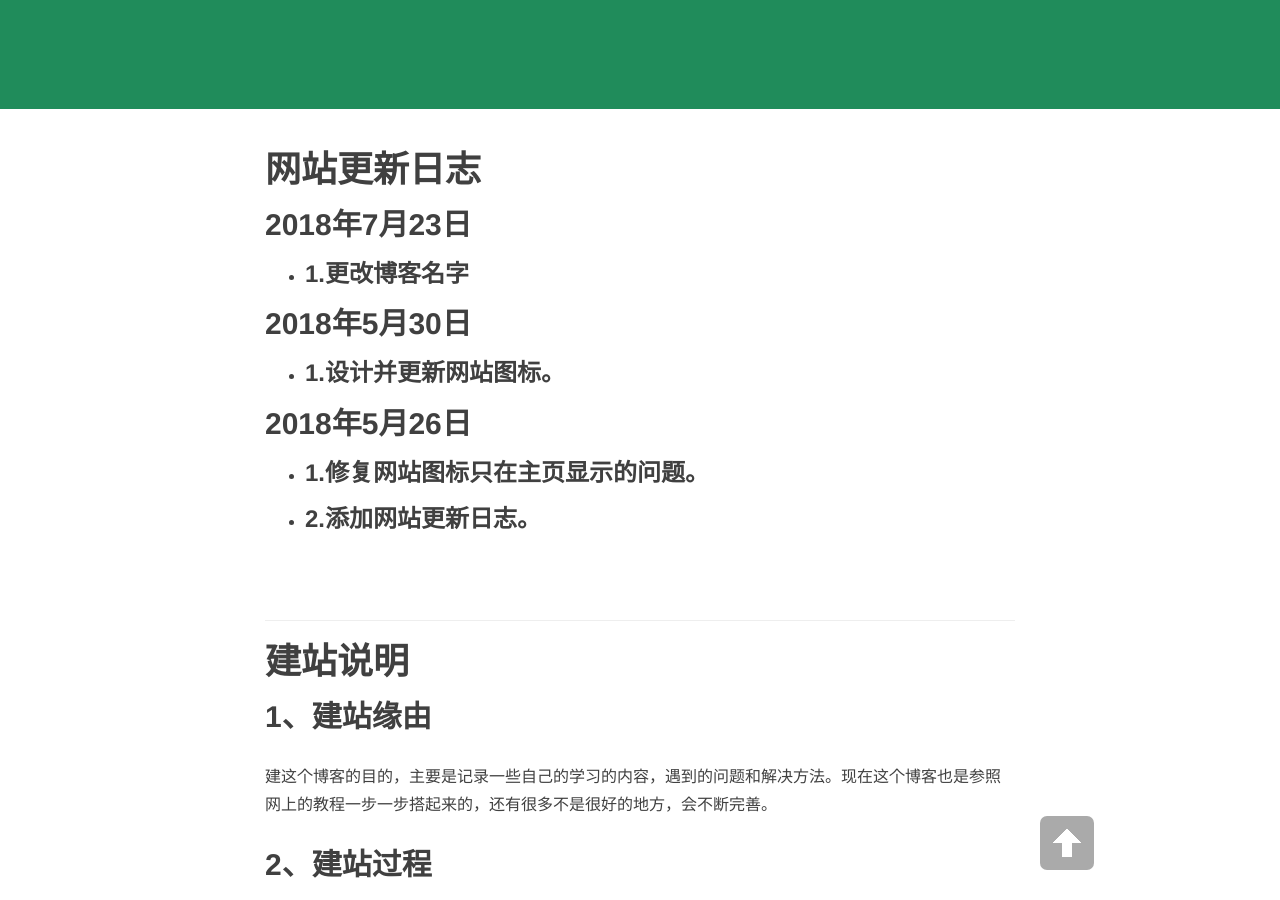
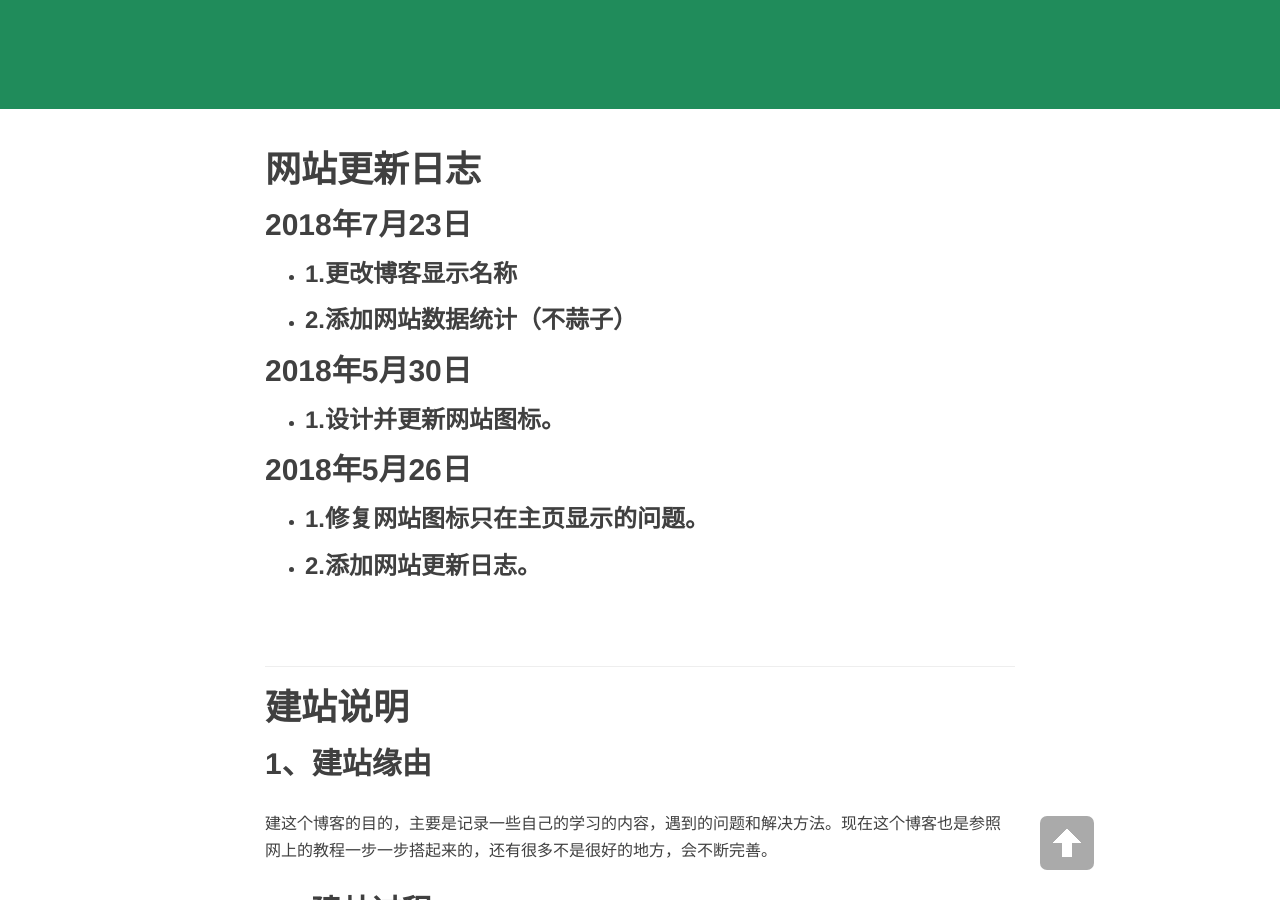
Before and after one commit to EvanLi/EvanLi.github.io, a Jekyll site: the page built from about.md, in a window 1280 px wide and 900 px high, scrolled down 319 px. Built offline with Jekyll 4.4.1, drawn with Linux system fonts in a browser that asks for light colours; nearby versions of some CDN libraries; comment, search, counter and statistics services are not loaded.

Commit message:
[Add function]Add website statistics.

```diff
--- a/_config.yml
+++ b/_config.yml
@@ -5,7 +5,7 @@
 tagline: "cn"
 description: "这是我的博客"  # 一句话描述你的博客
 baseurl: ""
-url: ""  # 此处填写你的博客地址
+url: "https://evanli.github.io/"  # 此处填写你的博客地址
 
 # Sidebar settings
 sidebar: true                           # 是否开启侧边栏.
--- a/_includes/footer.html
+++ b/_includes/footer.html
@@ -26,7 +26,7 @@
 
                     {% if site.github_username %}
                     <li>
-                        <a href="https://github.com/{{ site.github_username }}">
+                        <a href="https://github.com/{{ site.github_username }}" target="_blank">
                             <span class="fa-stack fa-lg">
                                 <i class="fa fa-circle fa-stack-2x"></i>
                                 <i class="fa fa-github fa-stack-1x fa-inverse"></i>
@@ -85,7 +85,15 @@
                     -->
 
                 </ul>
+
                 <p class="copyright text-muted">
+                    <span id="busuanzi_container_site_pv" style='display:none'>本站总访问量<span id="busuanzi_value_site_pv"></span>次
+                    </span>
+                    <span id="busuanzi_container_site_uv" style='display:none'>您是本站第<span id="busuanzi_value_site_uv"></span>位访客
+                    </span>
+                </p>
+
+                <p class="copyright text-muted" style="margin: 0;">
                 &copy; {{ site.time | date: '%Y' }} {{ site.owner.name }} ❖ Powered by Jekyll.
                 </p>
             </div>
--- a/_layouts/default.html
+++ b/_layouts/default.html
@@ -1,12 +1,9 @@
 <!DOCTYPE html>
 <html lang="en">
 <link rel="shortcut icon" type="image/x-icon" href="{{ site.url }}/img/favicon.ico">
+<script async src="//dn-lbstatics.qbox.me/busuanzi/2.3/busuanzi.pure.mini.js"></script>
+
 {% include head.html %}
-
-
-
-
-
 
 <body ontouchstart="">
 
--- a/_layouts/post.html
+++ b/_layouts/post.html
@@ -22,7 +22,7 @@
                     {% if page.subtitle %}
                     <h2 class="subheading">{{ page.subtitle }}</h2>
                     {% endif %}
-                    <span class="meta">Posted by {% if page.author %}{{ page.author }}{% else %}{{ site.title }}{% endif %} on {{ page.date | date: "%B %-d, %Y" }}</span>
+                    <span class="meta">Posted by {% if page.author %}{{ page.author }}{% else %}{{ site.title }}{% endif %} on {{ page.date | date: "%B %-d, %Y" }}. <span id="busuanzi_container_page_pv" style='display:none'>Viewd <span id="busuanzi_value_page_pv"></span> times.</span>
                 </div>
             </div>
         </div>
--- a/about.md
+++ b/about.md
@@ -8,7 +8,8 @@
 # 网站更新日志
 
 ## 2018年7月23日
-- ### 1.更改博客名字
+- ### 1.更改博客显示名称
+- ### 2.添加网站数据统计（不蒜子）
 
 ## 2018年5月30日
 - ### 1.设计并更新网站图标。
```
